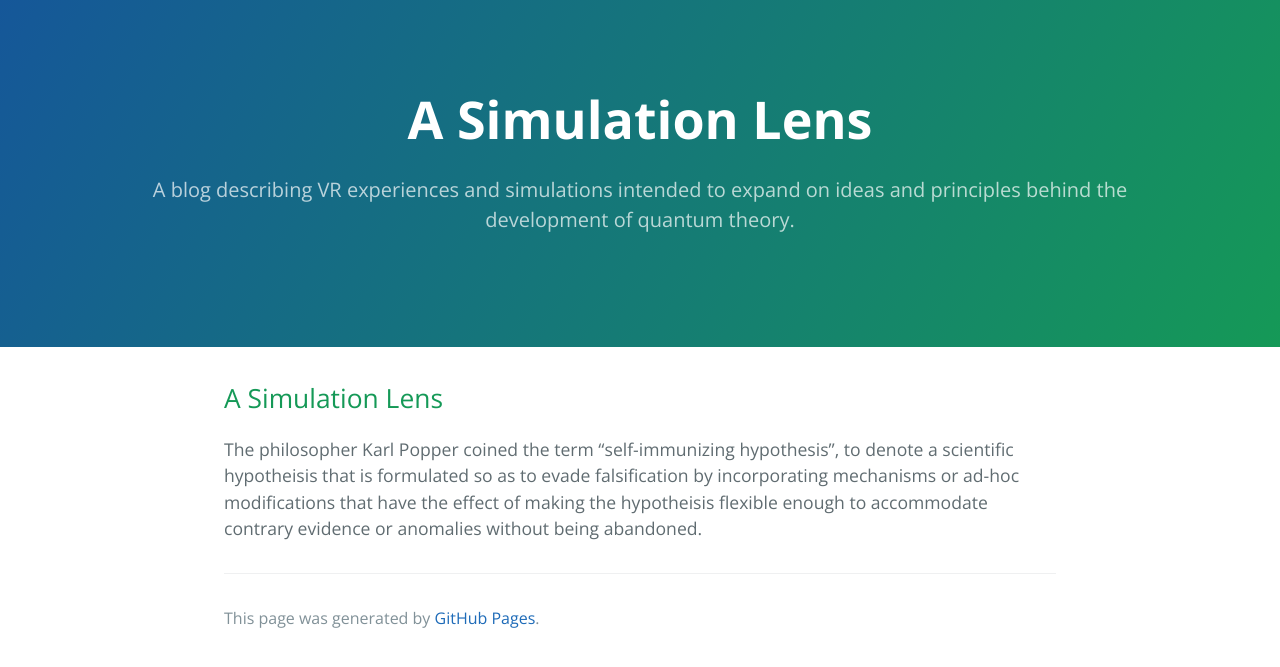
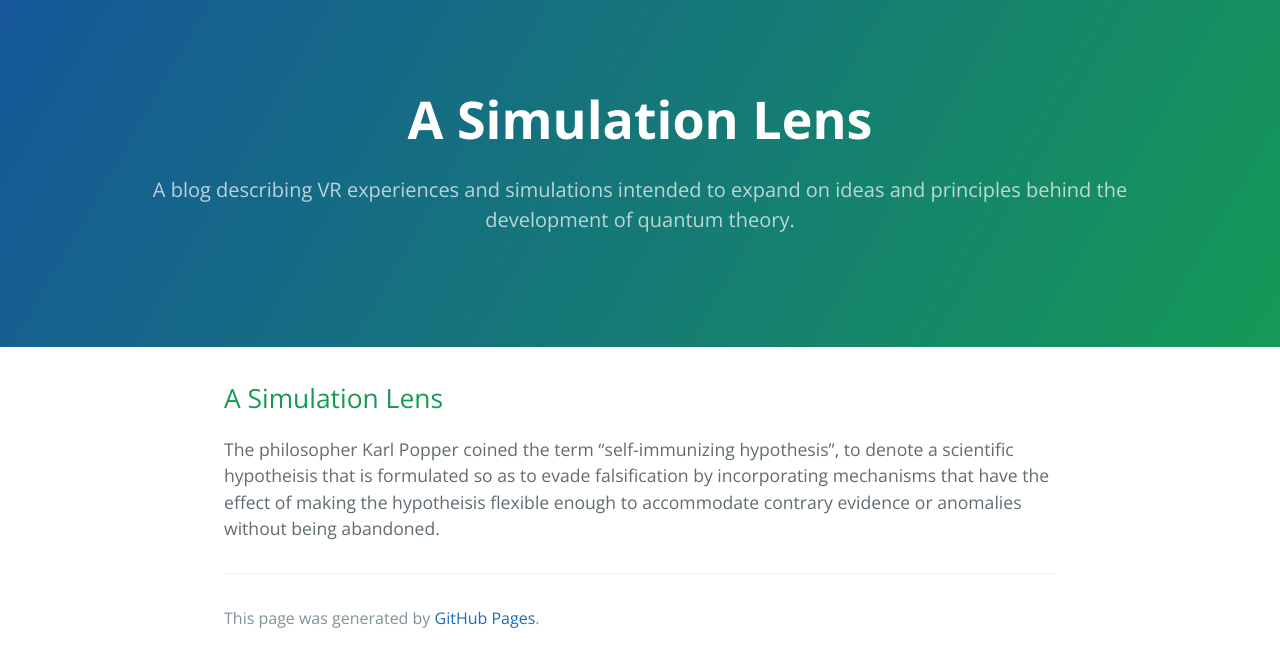
Before and after one commit to SimulCat/simulcat.github.io, a Jekyll site: the page built from index.md, in a window 1280 px wide. Shown: the top 667 px of the page. Built offline with Jekyll 4.4.1, drawn with Linux system fonts in a browser that asks for light colours; our own code applies the rules of GitHub Pages for plain Markdown files.

Commit message:
Update index.md

```diff
--- a/index.md
+++ b/index.md
@@ -5,4 +5,4 @@ published: true
 
 ## A Simulation Lens
 
-The philosopher Karl Popper coined the term "self-immunizing hypothesis", to denote a scientific hypotheisis that is formulated so as to evade falsification by incorporating mechanisms or ad-hoc modifications that have the effect of making the hypotheisis flexible enough to accommodate contrary evidence or anomalies without being abandoned.
+The philosopher Karl Popper coined the term "self-immunizing hypothesis", to denote a scientific hypotheisis that is formulated so as to evade falsification by incorporating mechanisms that have the effect of making the hypotheisis flexible enough to accommodate contrary evidence or anomalies without being abandoned.
```
